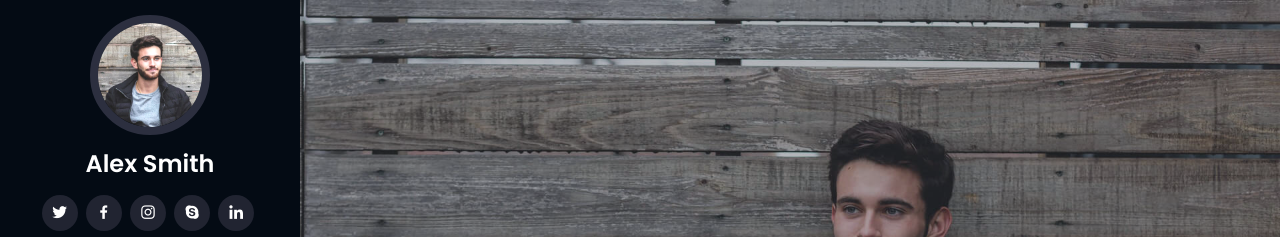
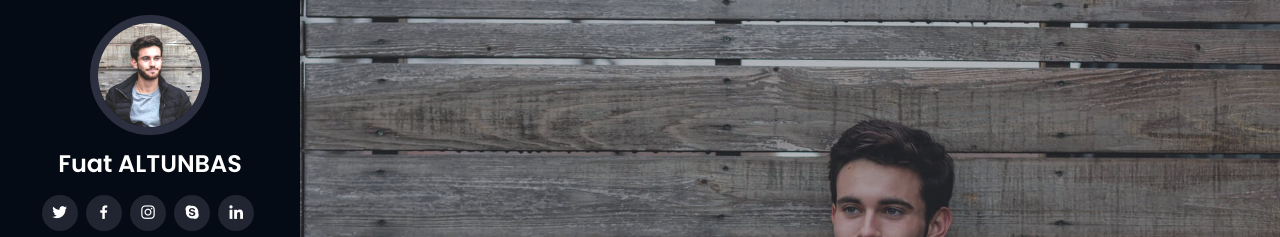
Before and after one commit to ftltnbs/fuat-github.io, a plain HTML site: page index.html in a window 1280 px wide. Shown: the top 237 px of the page. Drawn offline with nearby package versions, Linux system fonts and the light colour scheme.

Commit message:
name changed

```diff
--- a/index.html
+++ b/index.html
@@ -46,7 +46,7 @@
 
       <div class="profile">
         <img src="assets/img/profile-img.jpg" alt="" class="img-fluid rounded-circle">
-        <h1 class="text-light"><a href="index.html">Alex Smith</a></h1>
+        <h1 class="text-light"><a href="index.html">Fuat ALTUNBAS</a></h1>
         <div class="social-links mt-3 text-center">
           <a href="#" class="twitter"><i class="bx bxl-twitter"></i></a>
           <a href="#" class="facebook"><i class="bx bxl-facebook"></i></a>
```
